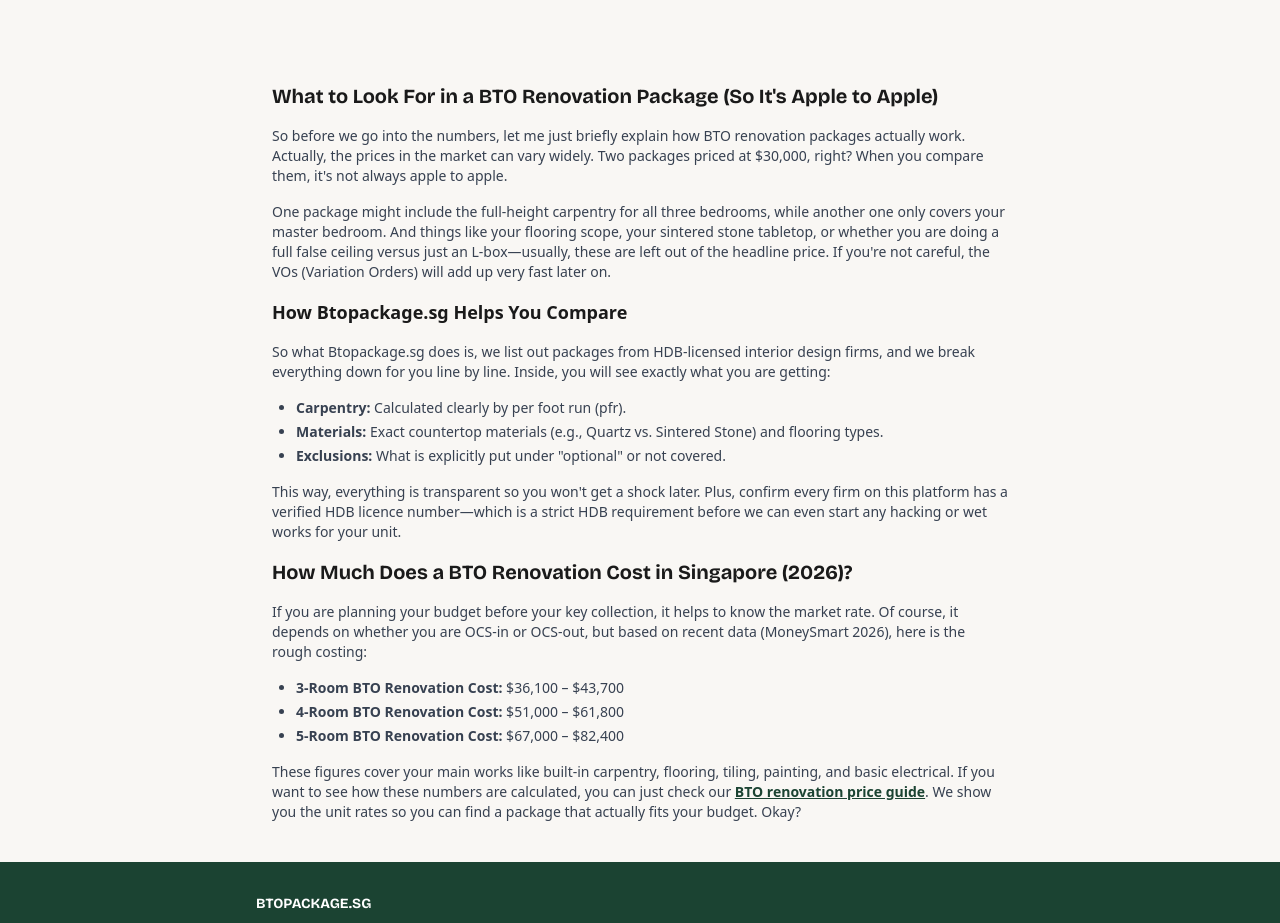
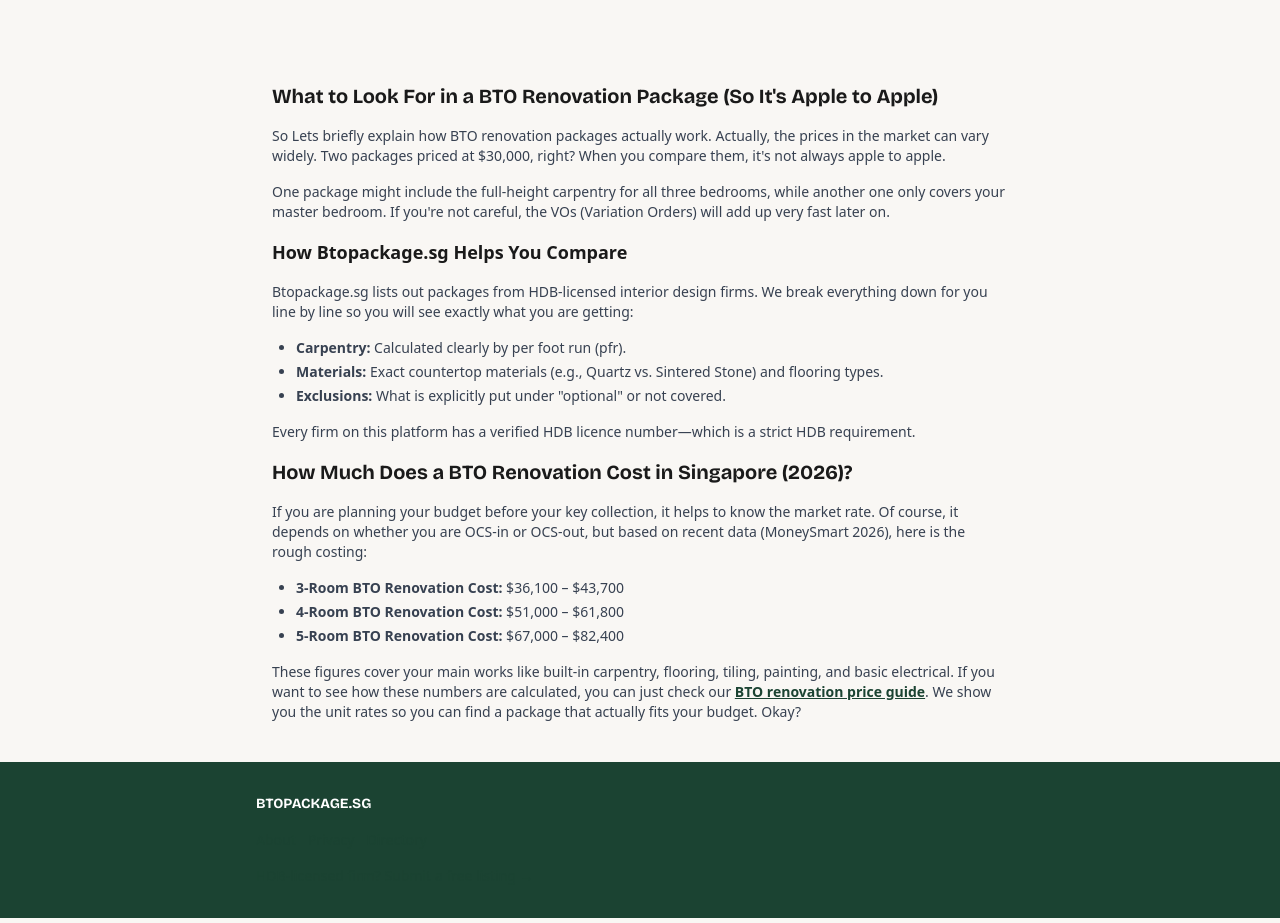
Before and after one commit to chylerbot-beep/btopackage, a Next.js app: page / in a window 1280 px wide. Shown: the part 940-1863 px from the top of the page. Built offline with nearby package versions, Linux system fonts and the light colour scheme; no server answers; the database is empty.

Commit message:
Refactor text for clarity on BTO renovation packages
Rephrase and clarify text regarding BTO renovation packages and the services provided by Btopackage.sg.

```diff
--- a/app/page.tsx
+++ b/app/page.tsx
@@ -149,23 +149,20 @@ export default async function Home() {
           What to Look For in a BTO Renovation Package (So It&apos;s Apple to Apple)
         </h3>
         <p>
-          So before we go into the numbers, let me just briefly explain how BTO renovation
-          packages actually work. Actually, the prices in the market can vary widely. Two
+          So Lets briefly explain how BTO renovation packages actually work. Actually, the prices in the market can vary widely. Two
           packages priced at $30,000, right? When you compare them, it&apos;s not always apple to
           apple.
         </p>
         <p>
           One package might include the full-height carpentry for all three bedrooms, while
-          another one only covers your master bedroom. And things like your flooring scope, your
-          sintered stone tabletop, or whether you are doing a full false ceiling versus just an
-          L-box—usually, these are left out of the headline price. If you&apos;re not careful, the
+          another one only covers your master bedroom. If you&apos;re not careful, the
           VOs (Variation Orders) will add up very fast later on.
         </p>
 
         <h4 className="text-lg font-semibold text-[#1A1A1A]">How Btopackage.sg Helps You Compare</h4>
         <p>
-          So what Btopackage.sg does is, we list out packages from HDB-licensed interior design
-          firms, and we break everything down for you line by line. Inside, you will see exactly
+          Btopackage.sg lists out packages from HDB-licensed interior design
+          firms. We break everything down for you line by line so you will see exactly
           what you are getting:
         </p>
         <ul className="list-disc space-y-1 pl-6">
@@ -183,9 +180,8 @@ export default async function Home() {
           </li>
         </ul>
         <p>
-          This way, everything is transparent so you won&apos;t get a shock later. Plus, confirm every
-          firm on this platform has a verified HDB licence number—which is a strict HDB requirement
-          before we can even start any hacking or wet works for your unit.
+          Every
+          firm on this platform has a verified HDB licence number—which is a strict HDB requirement.
         </p>
 
         <h3
```
